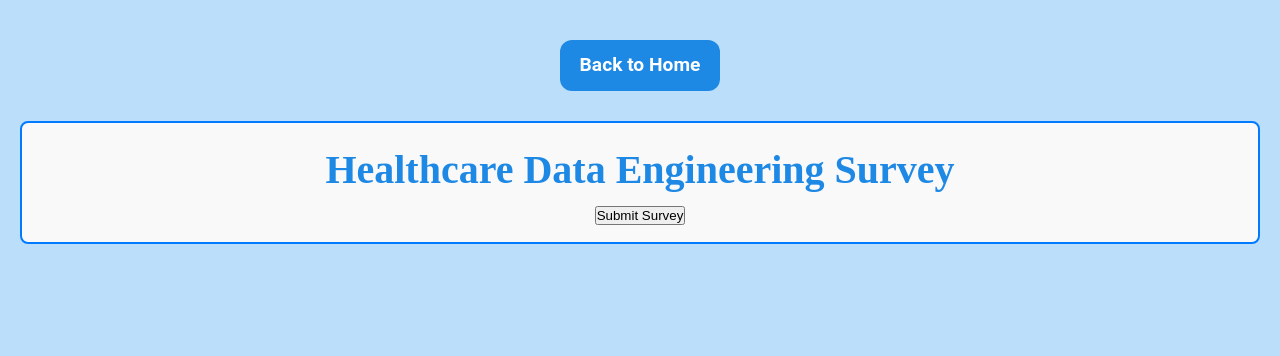
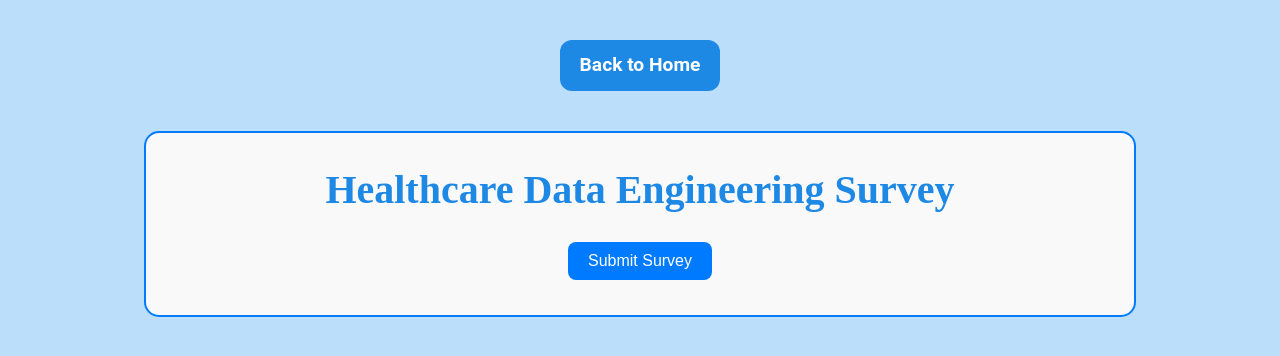
Before and after one commit to ehsansam90/portfolio-app, a Django app: page /survey/ in a window 1280 px wide. Shown: the top 356 px of the page. Run offline with Django 3.2, Linux system fonts and the light colour scheme; data that the repository does not hold is empty.

Commit message:
survay-style

```diff
--- a/main/static/styles.css
+++ b/main/static/styles.css
@@ -422,6 +422,8 @@ li {
 }
 
 
+
+
 .container {
     margin: 30px auto; /* Center align with automatic margins */
     padding: 15px;
@@ -465,3 +467,44 @@ li {
     margin: 0 auto; /* Center align headings and links */
     display: inline-block; /* Ensure they are treated as inline elements for centering */
 }
+
+.survey-container {
+    margin: 40px auto; /* Center the container */
+    padding: 15px;
+    border: 2px solid #007BFF;
+    border-radius: 15px;
+    background-color: #f9f9f9;
+    max-width: 80%; /* Adjust to fit the content better */
+    text-align: left; /* Left-align text in the main container */
+}
+
+/* Center align only headings and links within the survey-container */
+.survey-container h1,
+.survey-container h2,
+.survey-container h3,
+.survey-container h4,
+.survey-container h5,
+.survey-container h6,
+.survey-container a {
+    text-align: center; /* Center align these elements */
+    display: block; /* Ensure they occupy full width for centering */
+    margin: 10px 0; /* Add space above and below */
+}
+
+/* Example Button Style: Rounded Corners and Centered */
+.survey-container button {
+    padding: 10px 20px;
+    background-color: #007BFF;
+    color: white;
+    border: none;
+    border-radius: 8px; /* Rounded corners */
+    font-size: 16px;
+    cursor: pointer;
+    display: block; /* Center block-level elements */
+    margin: 20px auto; /* Center the button horizontally */
+    transition: background-color 0.3s ease;
+}
+
+.survey-container button:hover {
+    background-color: #0056b3;
+}
--- a/main/templates/main/survey.html
+++ b/main/templates/main/survey.html
@@ -10,12 +10,14 @@
 
 </head>
 <body>
-    <div class="container">
+    <div class="survey-container">
         <h1>Healthcare Data Engineering Survey</h1>
         <form id="survey-form" method="POST" action="{% url 'survey' %}">
             {% csrf_token %}
 
             {% for question in questions %}
+              <h2></h2>
+
                 <div class="question">
                     <label for="question_{{ question.id }}">
                         <span class="question-number">{{ forloop.counter }}.</span>
@@ -31,9 +33,11 @@
                                 <label>
                                     <input type="radio" id="question_{{ question.id }}_{{ value }}" name="question_{{ question.id }}" value="{{ value }}" required>
                                     {{ value }}
+                                    <h2></h2>
                                 </label>
                             {% endfor %}
                         </div>
+
 
                     {% elif question.question_type == "multiple_choice" %}
                         <div>
@@ -41,7 +45,9 @@
                                 <label>
                                     <input type="checkbox" id="question_{{ question.id }}_{{ option.value }}" name="question_{{ question.id }}_options" value="{{ option.value }}">
                                     {{ option.label }}
+
                                 </label><br>
+
                             {% endfor %}
                         </div>
                         <p class="error" id="error-question-{{ question.id }}" style="display: none;">Please select at least one option.</p>
@@ -50,7 +56,7 @@
                 </div>
             {% endfor %}
 
-            <button type="submit" class="submit-btn">Submit Survey</button>
+            <button type="submit">Submit Survey</button>
         </form>
     </div>
 
```
Also changed, not shown: staticfiles_build/static/styles.css (+44 -1 lines).
